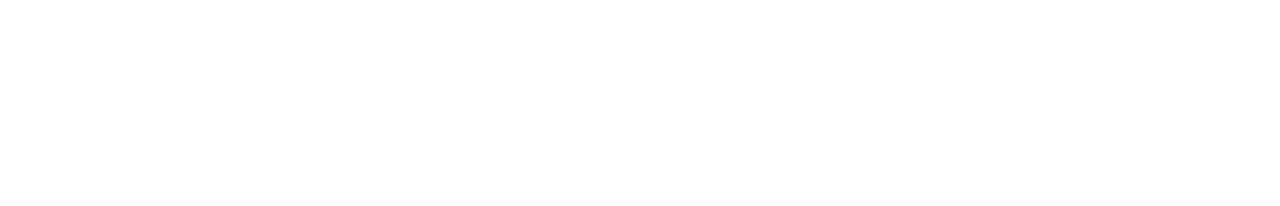
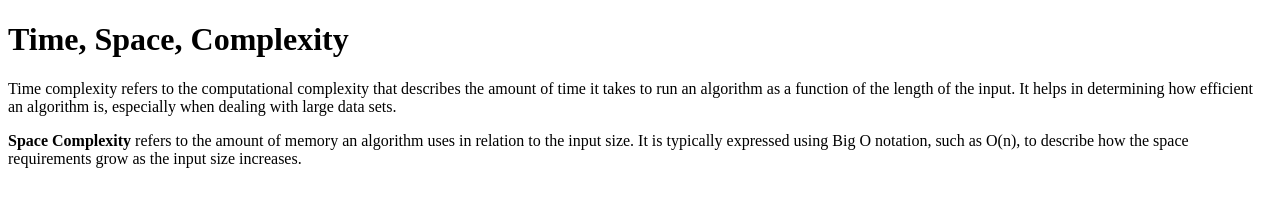
Before and after one commit to acciojob/time-and-space-complexity-saiakhilrevu03, a website: page main.html in a window 1280 px wide. Drawn offline with Linux system fonts and the light colour scheme.

Commit message:
created a submission

```diff
--- a/main.html
+++ b/main.html
@@ -8,6 +8,15 @@
 
 <body>
 	<!-- the entire body must be written by student -->
+	 <h1>Time, Space, Complexity</h1>
+
+    <p>
+        Time complexity refers to the computational complexity that describes the amount of time it takes to run an algorithm as a function of the length of the input. It helps in determining how efficient an algorithm is, especially when dealing with large data sets.
+    </p>
+
+    <p>
+        <b>Space Complexity</b> refers to the amount of memory an algorithm uses in relation to the input size. It is typically expressed using Big O notation, such as O(n), to describe how the space requirements grow as the input size increases.
+    </p>
     <script type="text/javascript" src="./script.js">
 </script>
 
```
